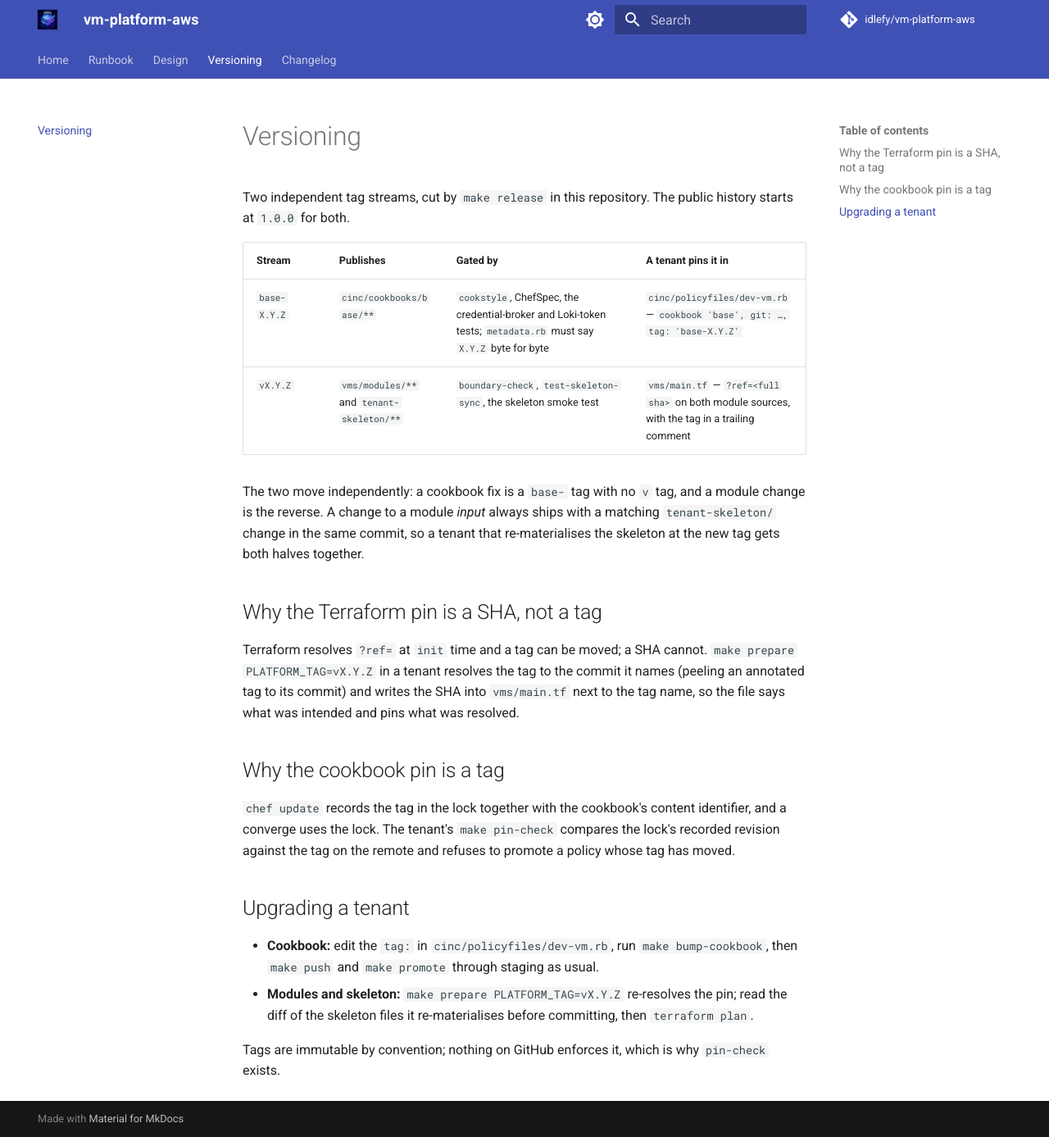
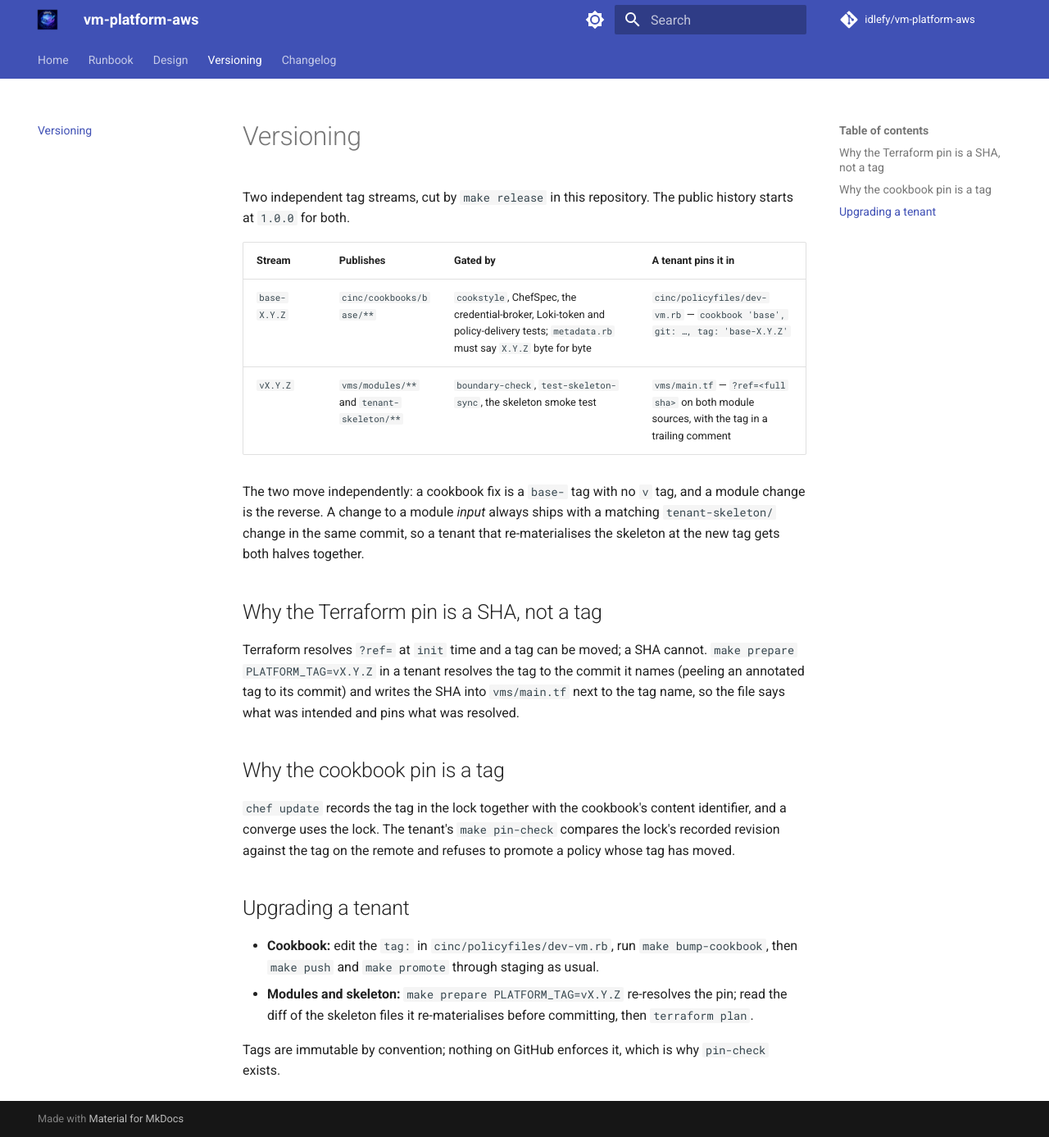
Before and after one commit to idlefy/vm-platform-aws, an MkDocs documentation site: the page built from docs/versioning.md, in a window 1280 px wide and 1387 px high. Shown: the whole window at 82% size. Built offline with MkDocs 1.6.1 and Material for MkDocs 9.7.7, drawn with Linux system fonts in a browser that asks for light colours; comment, search, counter and statistics services are not loaded.

Commit message:
feat(delivery): dev-vm-policy-fetch — verify a signed envelope, then converge in local mode
First step of serverless policy delivery: the script a VM runs instead of a
server-mode cinc-client. It fetches its group's envelope from the tenant's
bucket, verifies the ssh-keygen signature in the group's namespace, checks
fleet/policy/group binding and the serial rules (no regression, no reuse of
a serial for another revision, nothing more than 24 h ahead, signers_sha256
when there is no history), verifies the archive's sha256 on every use,
vets every tar member before extracting, and runs cinc-client -z with
node_name from policy.conf.

A rejected envelope converges the last good revision and exits 12; a
delivery failure does the same and fails the unit only on the third run in
a row. The archive is downloaded once per revision; every 30 min only the
envelope moves. dev-vm-policy-run, written only by user_data, falls back to
the previous script on any undocumented exit code.

The script lives in vms/modules/ec2/files/ because user_data must install it
before any converge exists. Nothing calls it yet. test-policy-fetch joins
the base-X.Y.Z gate, CI and both verify lists.

Co-Authored-By: Claude Opus 5.5 <noreply@anthropic.com>
Claude-Session: https://claude.ai/code/session_01BM8nUCqTRMtBZbmfmpXv37

```diff
--- a/docs/versioning.md
+++ b/docs/versioning.md
@@ -5,7 +5,7 @@ public history starts at `1.0.0` for both.
 
 | Stream | Publishes | Gated by | A tenant pins it in |
 |---|---|---|---|
-| `base-X.Y.Z` | `cinc/cookbooks/base/**` | `cookstyle`, ChefSpec, the credential-broker and Loki-token tests; `metadata.rb` must say `X.Y.Z` byte for byte | `cinc/policyfiles/dev-vm.rb` — `cookbook 'base', git: …, tag: 'base-X.Y.Z'` |
+| `base-X.Y.Z` | `cinc/cookbooks/base/**` | `cookstyle`, ChefSpec, the credential-broker, Loki-token and policy-delivery tests; `metadata.rb` must say `X.Y.Z` byte for byte | `cinc/policyfiles/dev-vm.rb` — `cookbook 'base', git: …, tag: 'base-X.Y.Z'` |
 | `vX.Y.Z` | `vms/modules/**` and `tenant-skeleton/**` | `boundary-check`, `test-skeleton-sync`, the skeleton smoke test | `vms/main.tf` — `?ref=<full sha>` on both module sources, with the tag in a trailing comment |
 
 The two move independently: a cookbook fix is a `base-` tag with no `v` tag,
```
Also changed, not shown: CLAUDE.md (+2 -2 lines), README.md (+1 -1 lines), 7 other files.
